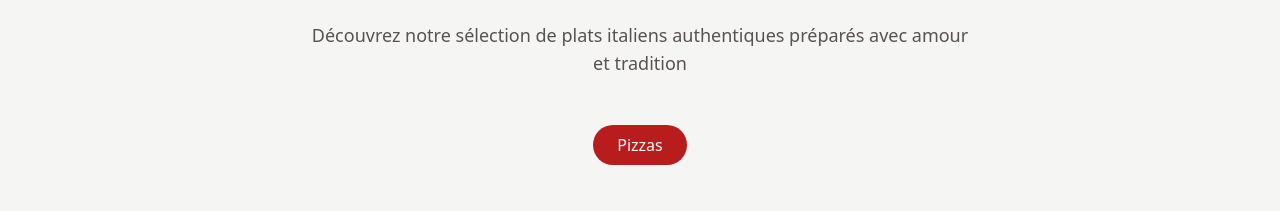
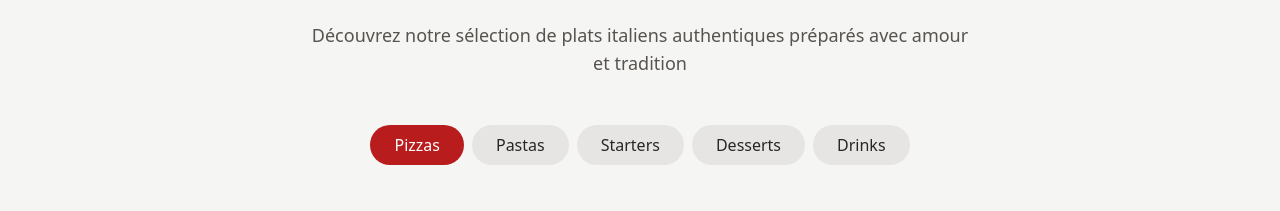
Before and after one commit to aftisseamel/pizze, a React (Vite) app: page / in a window 1280 px wide. Shown: the part 891-1102 px from the top of the page. Built offline with nearby package versions, Linux system fonts and the light colour scheme; grey boxes are pictures that could not be loaded.

Commit message:
adding others dishes

```diff
--- a/src/components/Menu.tsx
+++ b/src/components/Menu.tsx
@@ -2,10 +2,10 @@ import React, { useState } from 'react';
 
 const menuCategories = [
   { id: 'pizzas', name: 'Pizzas' },
-  // { id: 'pastas', name: 'Pastas' },
-  // { id: 'starters', name: 'Starters' },
-  // { id: 'desserts', name: 'Desserts' },
-  // { id: 'drinks', name: 'Drinks' }
+  { id: 'pastas', name: 'Pastas' },
+  { id: 'starters', name: 'Starters' },
+  { id: 'desserts', name: 'Desserts' },
+  { id: 'drinks', name: 'Drinks' }
 ];
 
 const menuItems = {
```
